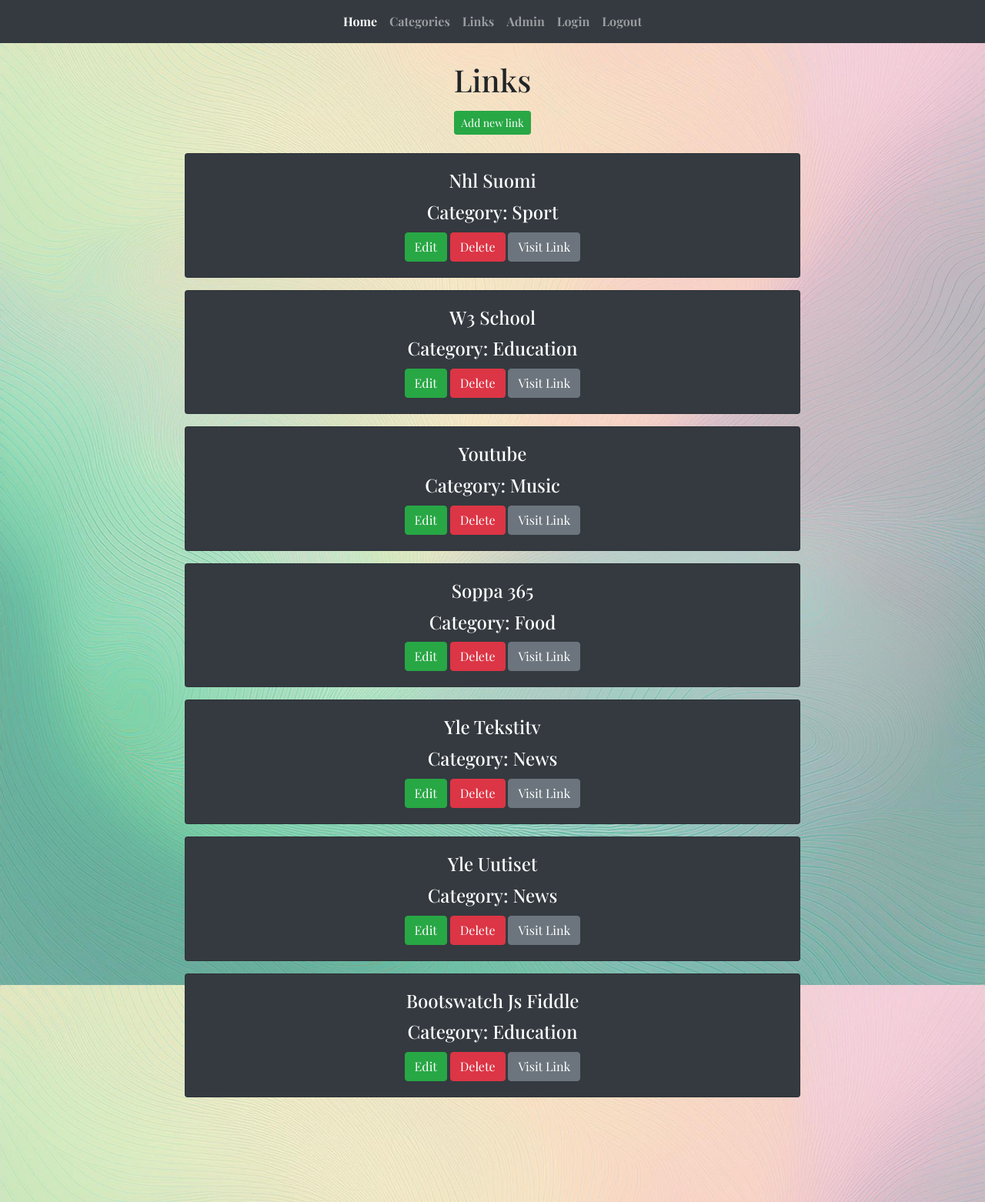
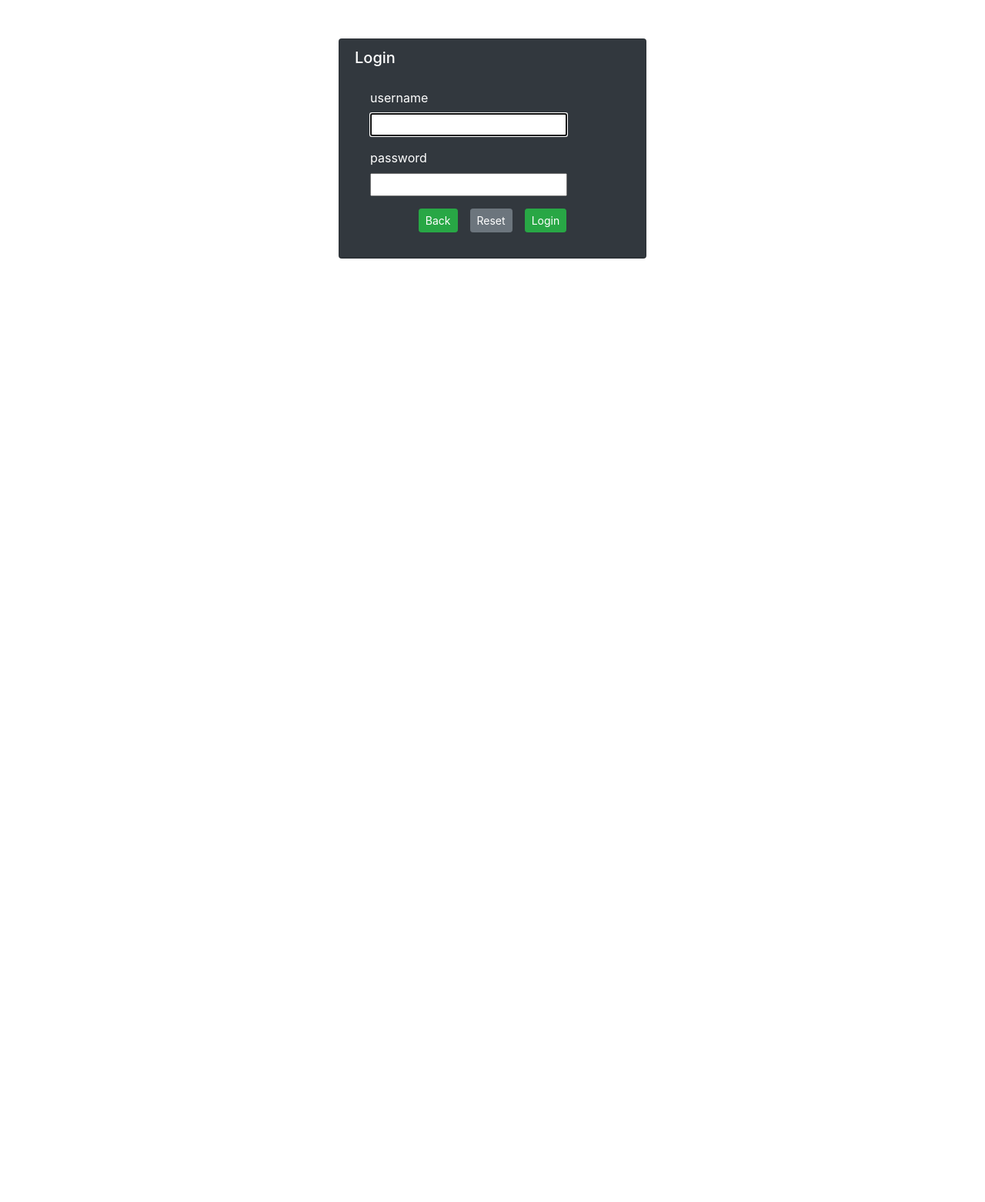
Before and after one commit to Tonifer1/django_links, a Django app: page /links/ in a window 1280 px wide. Shown: the whole page at 77% size. After the commit the page ends 336 px from the top, so only its background shows below. Run offline with Django 5.2, Linux system fonts and the light colour scheme; data comes from the database, SQL or seed files in the repository; both versions use the stored data as it was after the commit; some libraries are stand-ins or nearby versions; some web fonts are replaced.

Commit message:
login valmis yhdelle käyttäjälle

```diff
--- a/app/templates/index.html
+++ b/app/templates/index.html
@@ -89,6 +89,8 @@
             document.getElementById("footer").style.display = "none";
         }
     </script>
+
+
 </body>
 
 </html>
--- a/app/templates/loginpage.html
+++ b/app/templates/loginpage.html
@@ -39,14 +39,17 @@
                                 <label>username</label>
                                 <input autofocus type="text" name="username">
                             </div>
+
                             <div class="form-group">
                                 <label>password</label>
                                 <input type="password" name="password">
                             </div>
 
-                            <input type="submit" value="Login" class="btn btn-success btn-sm">
-
-                            <input type="button" onclick="reset()" class="btn btn-secondary btn-sm" value="Reset">
+                            <div class="d-flex justify-content-center">
+                                <a class="btn btn-success btn-sm mx-2" href="{% url 'index' %}">Back</a>
+                                <input type="button" onclick="reset()" class="btn btn-secondary btn-sm mx-2" value="Reset">
+                                <input type="submit" value="Login" class="btn btn-success btn-sm mx-2">
+                            </div>
 
                         </form>
                     </div>
--- a/app/views.py
+++ b/app/views.py
@@ -20,7 +20,7 @@ def login_action(request):
         login(request, user)
         # Tervehdystä varten context
         context = {'name': user.first_name}
-        # Kutsutaan suoraan landingview.html
+        # Kutsutaan suoraan index.html
         return render(request,'index.html',context)
     # Jos ei kyseistä käyttäjää löydy
     else:
@@ -29,16 +29,19 @@ def login_action(request):
 
 def logout_action(request):
     logout(request)
-    return render(request, 'index.html')
+    return redirect('/')
 
 #Products
 #Links
 
 def linklistview(request):
-    linklist = Link.objects.all()
-    categorylist = Category.objects.all()
-    context = {'links': linklist, 'categories': categorylist}
-    return render(request,'linklist.html', context)
+    if not request.user.is_authenticated:
+        return render(request, 'loginpage.html')
+    else:
+        linklist = Link.objects.all()
+        categorylist = Category.objects.all()
+        context = {'links': linklist, 'categories': categorylist}
+        return render(request,'linklist.html', context)
 
 #Lisäys
 
@@ -102,9 +105,12 @@ def editlinkpost(request, id):
 #Categories
 
 def categorylistview(request):
-    categorylist = Category.objects.all()
-    context = {'categories': categorylist}
-    return render(request,'categorylist.html', context)
+    if not request.user.is_authenticated:
+        return render(request, 'loginpage.html')
+    else:
+        categorylist = Category.objects.all()
+        context = {'categories': categorylist}
+        return render(request,'categorylist.html', context)
 
 def addcategory(request):
     a = request.POST['categoryname']
```
Also changed, not shown: db.sqlite3.
